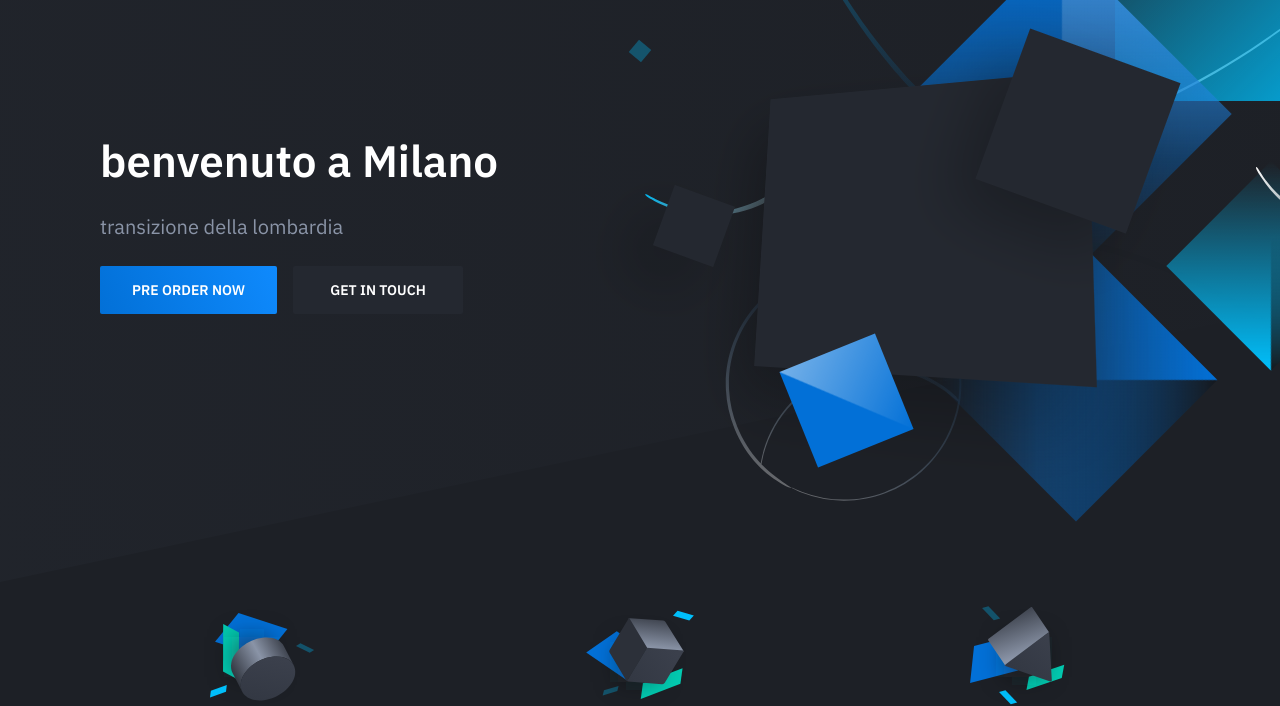
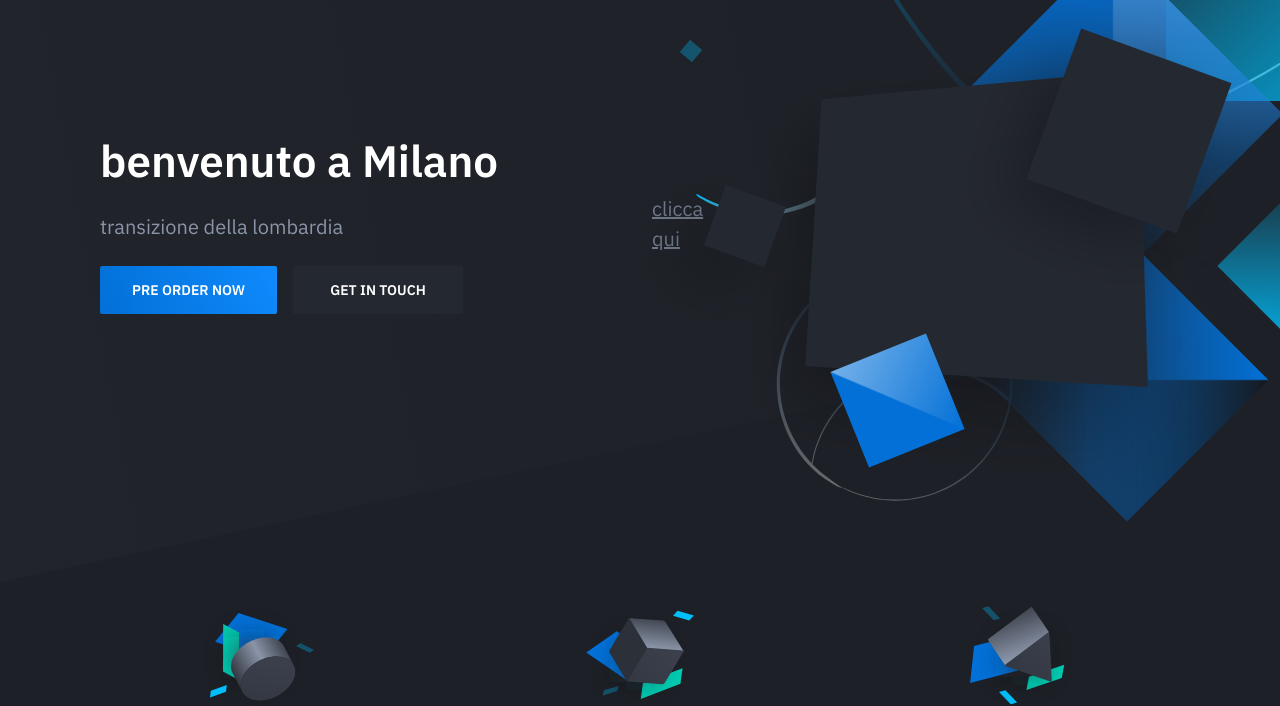
Before and after one commit to Luigigregori00/landing-page-DM, a plain HTML site: page index.html in a window 1280 px wide. Shown: the part 118-824 px from the top of the page. Drawn offline with nearby package versions, Linux system fonts and the light colour scheme.

Commit message:
Update index.html

```diff
--- a/index.html
+++ b/index.html
@@ -42,6 +42,8 @@
 	                        <p class="hero-paragraph"></p>transizione della lombardia</p>
 	                        <div class="hero-cta"><a class="button button-primary" href="#">Pre order now</a><a class="button" href="#">Get in touch</a></div>
 						</div>
+                        <a href="https://www.corriere.it/">clicca qui</a>
+
 						<div class="hero-figure anime-element">
 							<svg class="placeholder" width="528" height="396" viewBox="0 0 528 396">
 								<rect width="528" height="396" style="fill:transparent;" />
```
